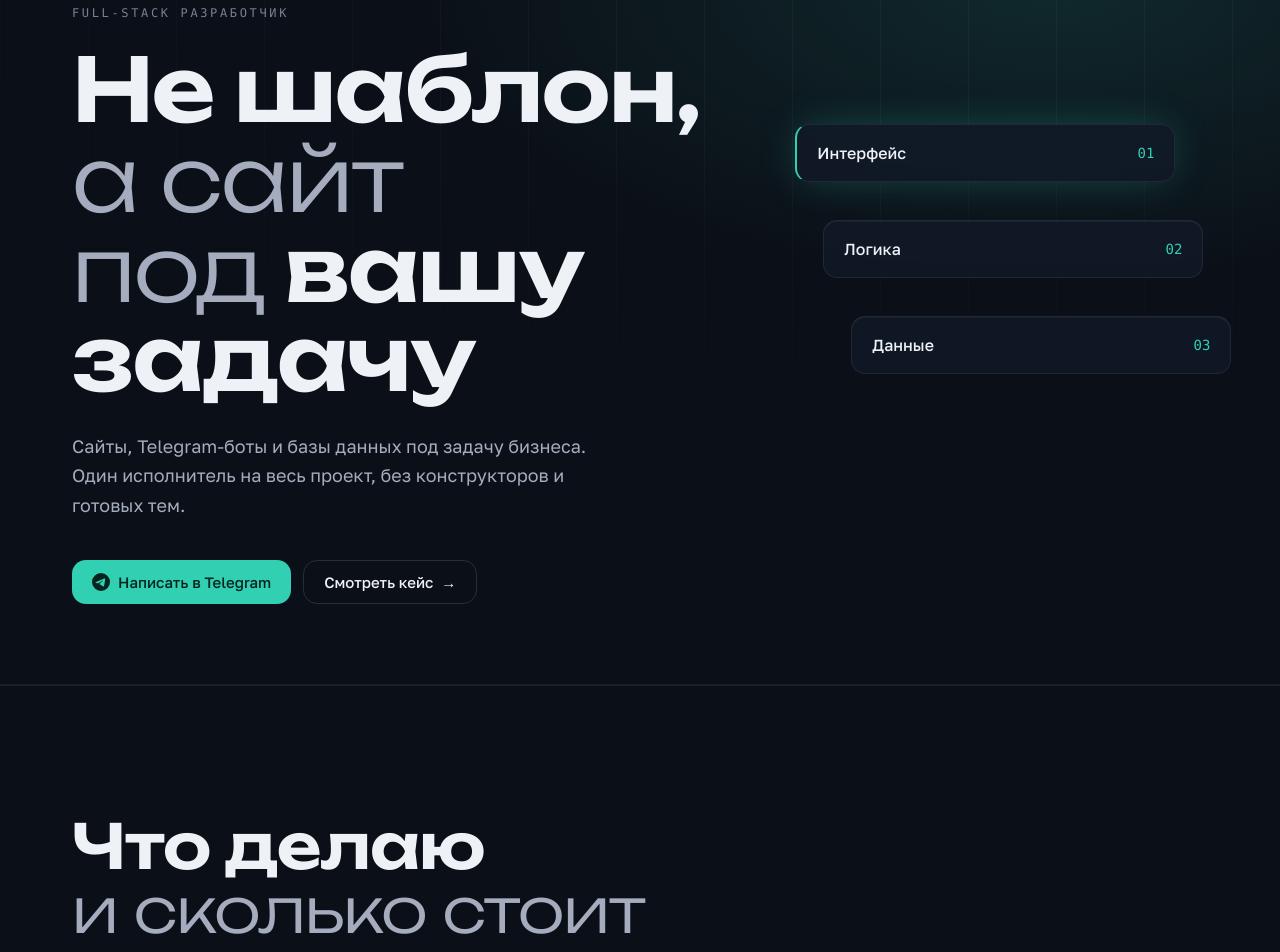
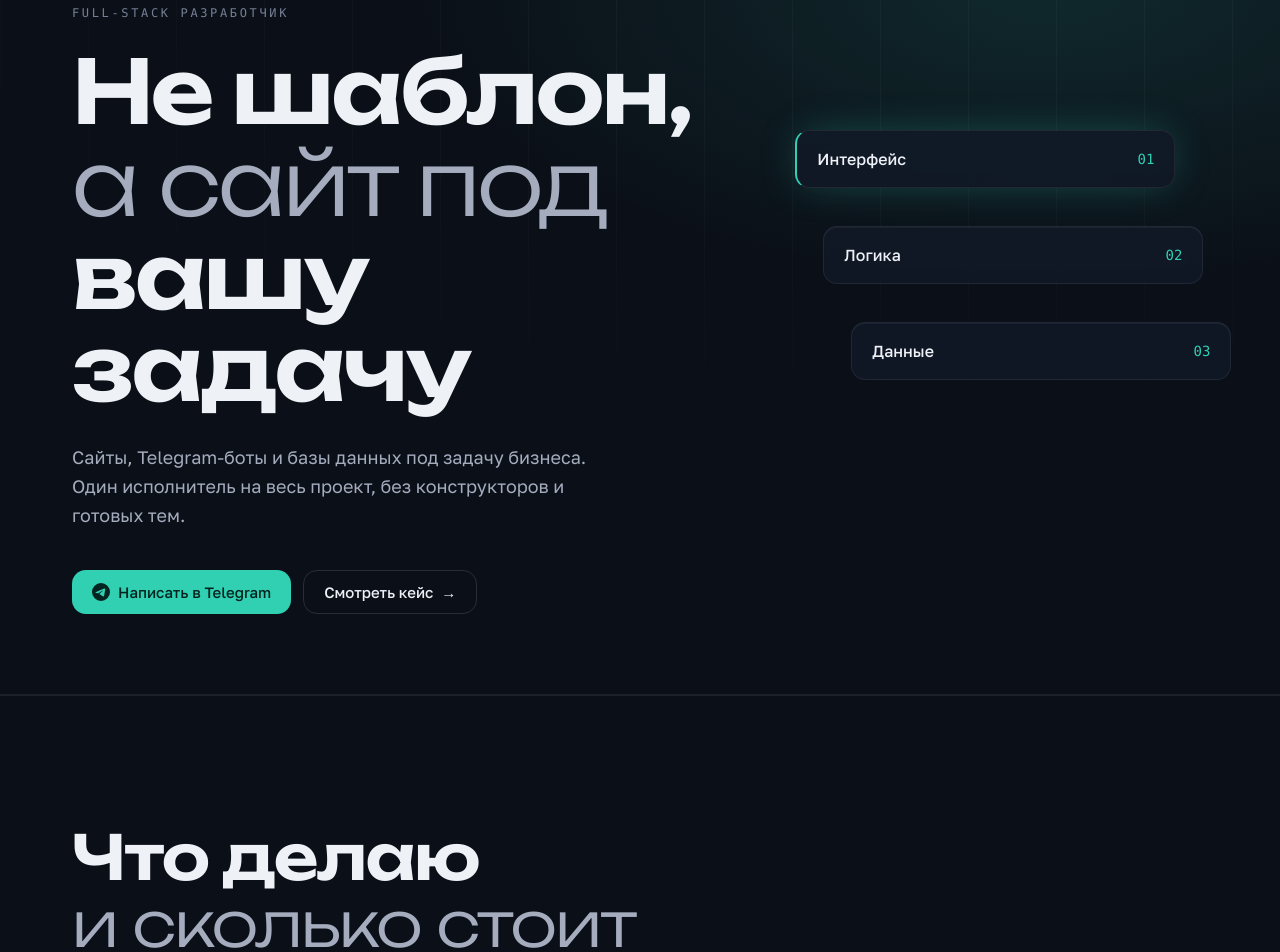
Before and after one commit to Kiro-DevHub/portfolio-site, a Next.js app: page / in a window 1280 px wide. Shown: the part 140-1092 px from the top of the page. Built offline with nearby package versions, Linux system fonts and the light colour scheme.

Commit message:
Типографика: поджат Unbounded (трекинг/интерлиньяж), хиро в 3 строки

```diff
--- a/src/app/globals.css
+++ b/src/app/globals.css
@@ -60,22 +60,26 @@ body {
 }
 
 /* ── Типографика: резкая шкала ─────────────────────────────────────────── */
-/* Заголовки-display набраны Unbounded. Он широкий, поэтому трекинг чуть
-   отпущен против исходного, чтобы не «слипался» на крупном кегле. */
+/* Заголовки-display набраны Unbounded — гарнитура широкая и жирная, поэтому на
+   крупном кегле её ОБЯЗАТЕЛЬНО поджимать: отрицательный трекинг собирает строку,
+   низкий интерлиньяж (1.05–1.08) сшивает многострочный заголовок в единый блок.
+   ПРАВИЛО: Unbounded применяется только на дисплейном кегле (≥28px). Мелкие
+   заголовки и подзаголовки — основной гротеск Golos (.t-h3), Unbounded там
+   разваливается на буквы. */
 .display-hero {
   font-family: var(--font-display);
   font-size: clamp(2.75rem, 7vw, 5.5rem);
   font-weight: 600;
-  letter-spacing: -0.02em;
-  line-height: 1.02;
+  letter-spacing: -0.03em;
+  line-height: 1.05;
   text-wrap: balance;
 }
 .display-section {
   font-family: var(--font-display);
   font-size: clamp(2.15rem, 5vw, 3.85rem);
   font-weight: 600;
-  letter-spacing: -0.015em;
-  line-height: 1.05;
+  letter-spacing: -0.025em;
+  line-height: 1.08;
   text-wrap: balance;
 }
 /* Лёгкий вес для контраста внутри крупных заголовков */
--- a/src/components/sections/Hero.tsx
+++ b/src/components/sections/Hero.tsx
@@ -94,10 +94,12 @@ export function Hero() {
               <span className="hero-line-inner">Не шаблон,</span>
             </span>
             <span className="hero-line">
-              <span className="hero-line-inner">
-                <span className="weight-light text-fg-dim">а сайт под</span> вашу
-                задачу
+              <span className="hero-line-inner weight-light text-fg-dim">
+                а сайт под
               </span>
+            </span>
+            <span className="hero-line">
+              <span className="hero-line-inner">вашу задачу</span>
             </span>
           </h1>
           <p className="hero-sub mt-7 max-w-[48ch] text-lg leading-relaxed text-fg-dim">
```
